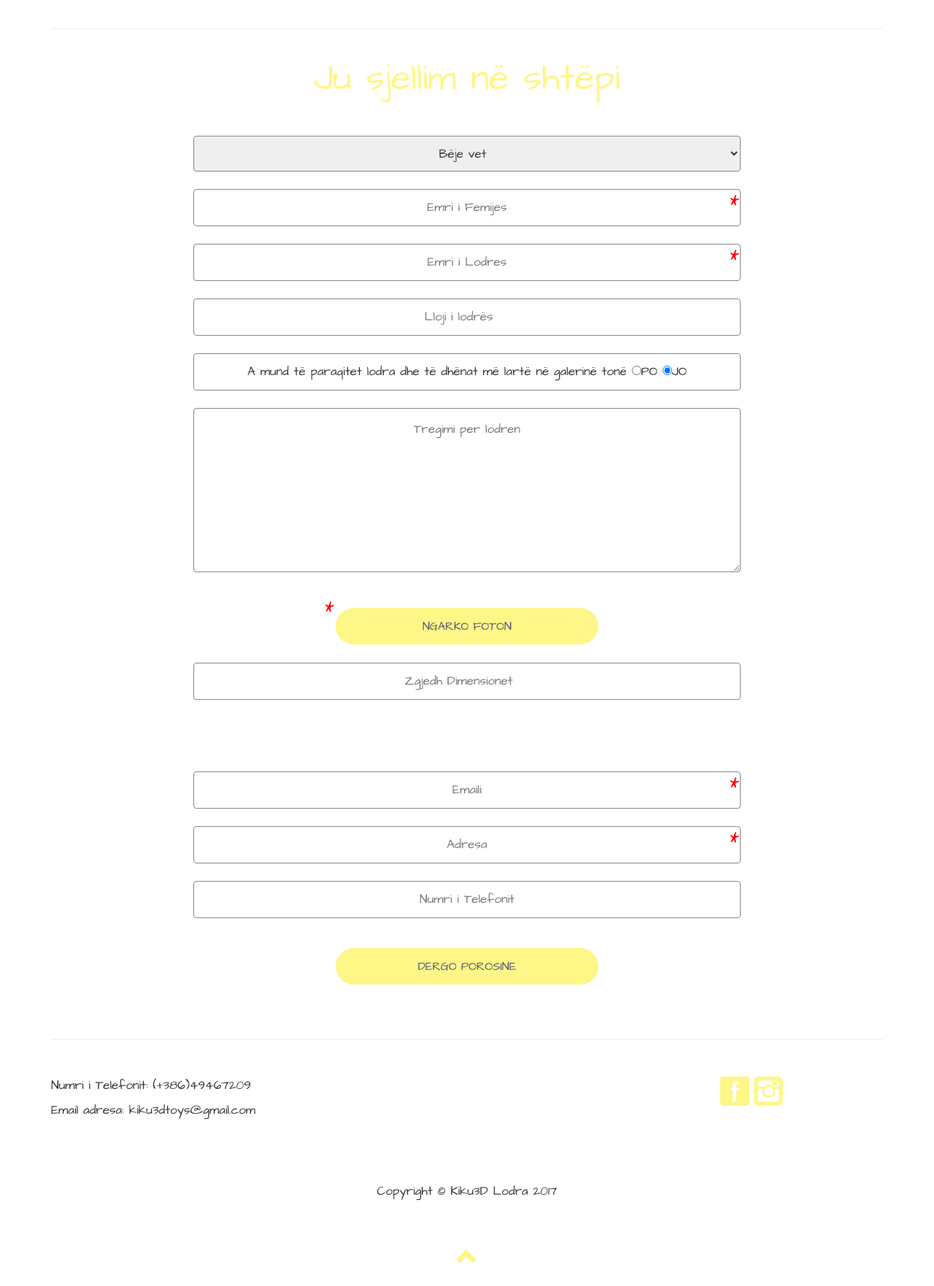
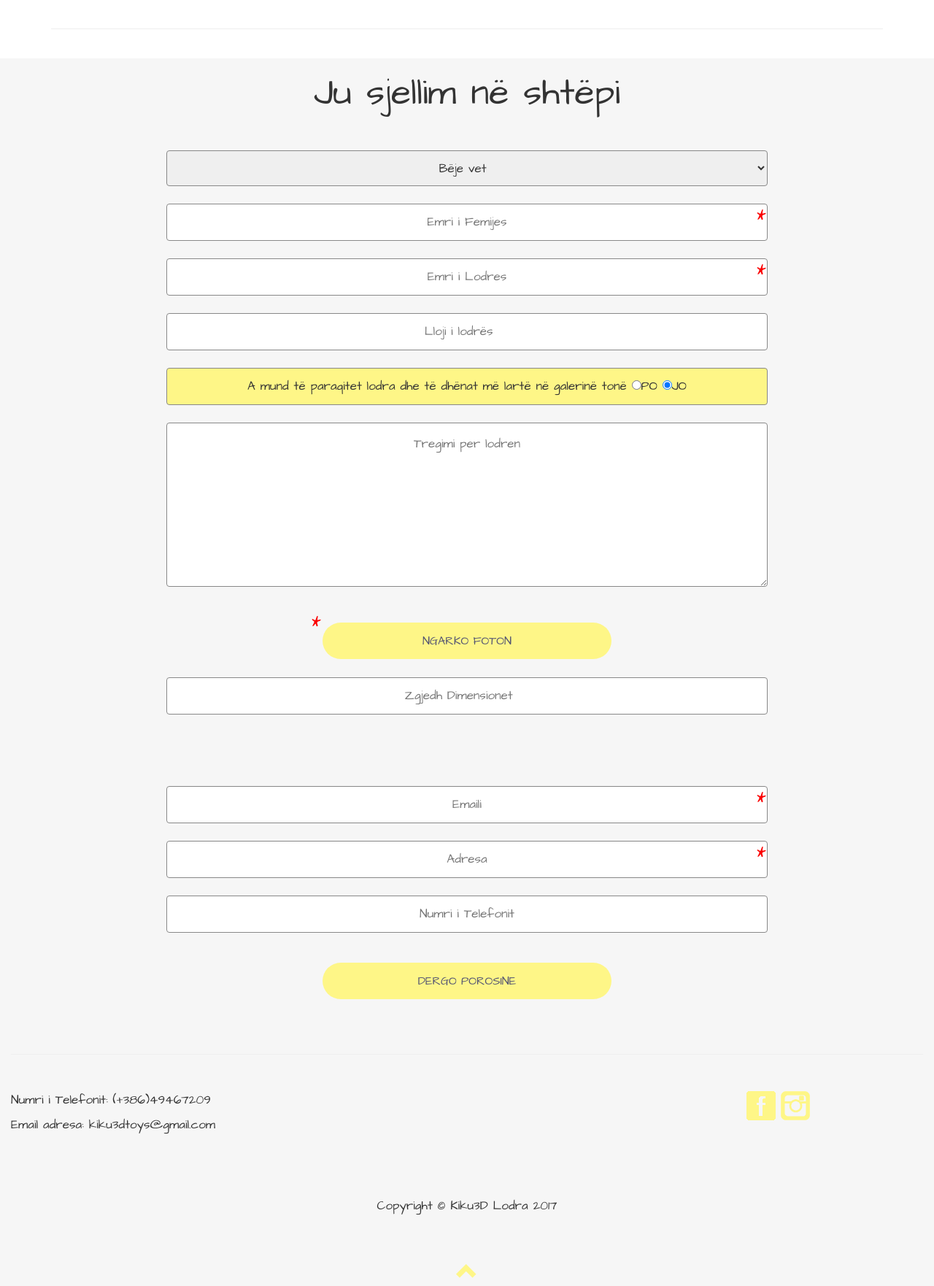
Before and after one commit to gentrexha/Kiku3D-Web-App, a PHP site: page / in a window 1280 px wide. Shown: the part 3267-5029 px from the top of the page at 73% size. Before the commit the page ends 4998 px from the top, so only its background shows below. Run offline with PHP 8.4, Linux system fonts and the light colour scheme; grey boxes labelled with a size stand in for pictures from a placeholder-image service; some libraries are stand-ins or nearby versions.

Commit message:
ndryshim i background te contacti

```diff
--- a/www/index.php
+++ b/www/index.php
@@ -198,7 +198,14 @@ body {
       font-size: 30px;
       margin-bottom: 0px;
       color: #fef687!important;
+
   }
+
+  #futeri {
+    background-color: #f6f6f6;
+
+  }
+
 
 
     .center {
@@ -306,6 +313,10 @@ body {
   background-color: #333;
 }
 
+
+.bg {
+    background-color: #f6f6f6;
+}
 
     </style>
 </head>
@@ -746,19 +757,19 @@ body {
 
             </div>
         </div>
+        <hr class="featurette-divider" >
 
 
+                </div>
 
 
-
-
+        <div class="container-fluid bg">
            <div id="contact">
-            <hr class="featurette-divider" >
             <!-- Third Featurette -->
             <div>
                 <!-- <img class="featurette-image img-circle img-responsive pull-right" src="Foto_1.jpg"> -->
                 <h2 class="featurette-heading"><!-- Prosit Online -->
-                    <span class="center" style="color: #fef687">Ju sjellim në shtëpi</span>
+                    <span class="center divi" >Ju sjellim në shtëpi</span>
                 </h2>
                <!--  <p class="lead">Text rreth mënyrës si te porositet online...</p> -->
                 <!--   **************************************************************
@@ -829,7 +840,7 @@ body {
 
                             <!-- 5 Paragrafi i lodres + radio buttonat -->
                             <div  class="col-sm-12 col-md-8 col-lg-8 col-md-offset-2 col-lg-offset-2">
-                                <p class="input-field">A mund të paraqitet lodra dhe të dhënat më lartë në galerinë tonë
+                                <p style="background-color: #fef687"class="input-field">A mund të paraqitet lodra dhe të dhënat më lartë në galerinë tonë
                                     <input  type="radio" name="radio" value="Po">PO
                                     <input  type="radio" checked="checked" name="radio" value="Jo">JO
                                 </p>
@@ -949,7 +960,6 @@ body {
 
             </div>
         </div>
-
       <!--   **************************************************************
         INPUT FORMA
         ************************************************************** -->
@@ -1091,6 +1101,8 @@ body {
 
         </footer>
     </div>
+    </div>
+
     <!-- /.container -->
 
     <!-- jQuery -->
```
